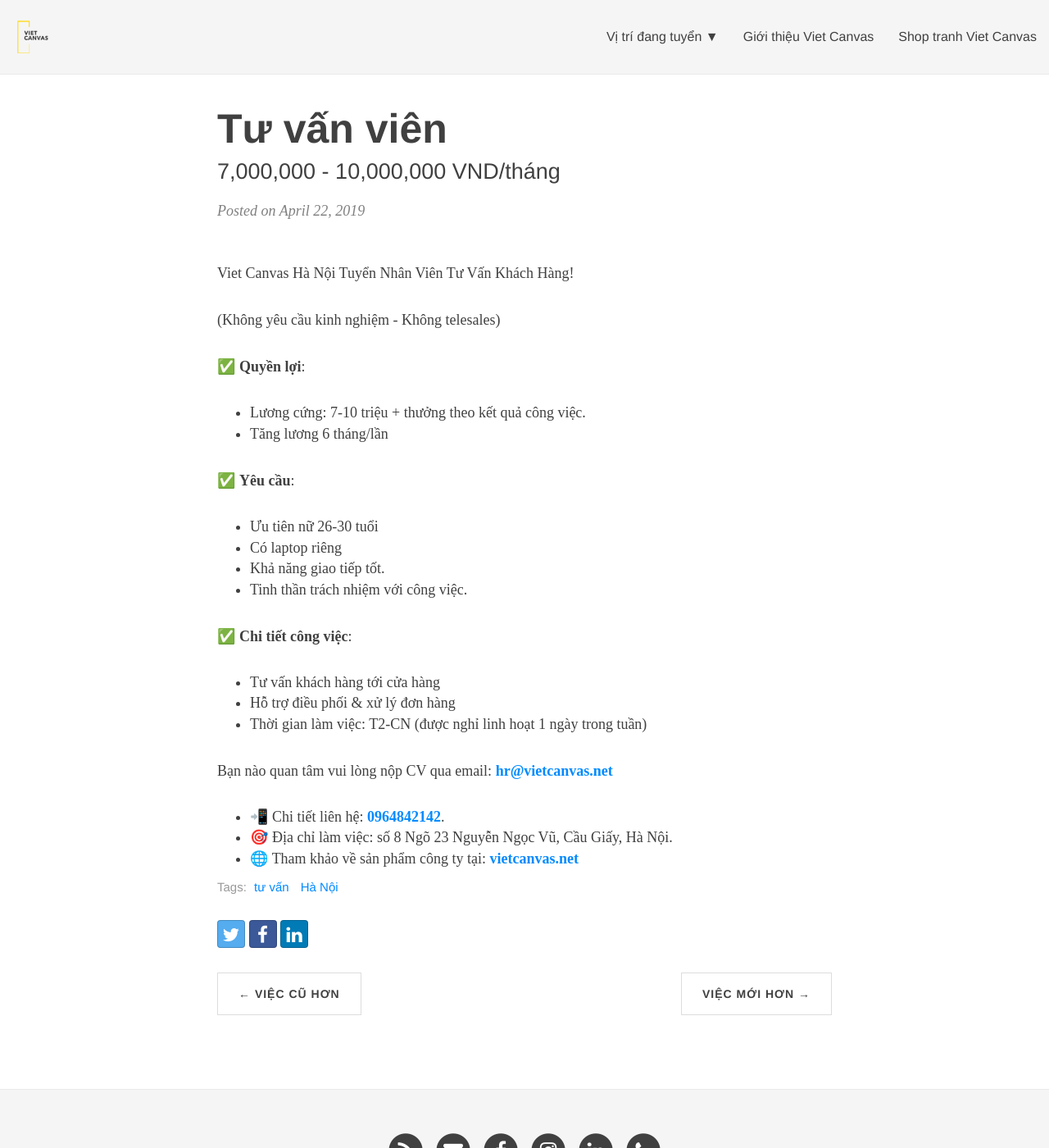
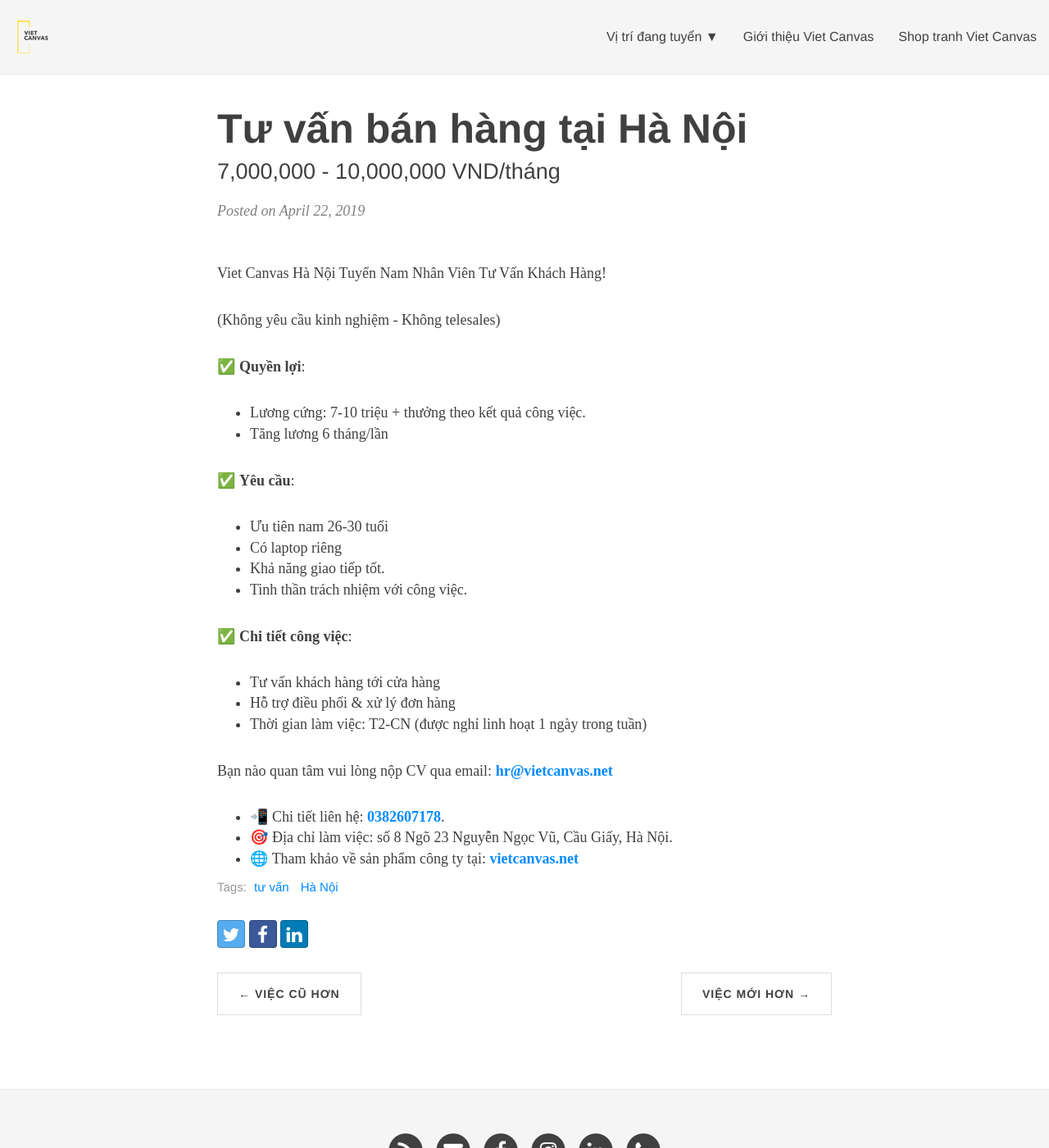
Before and after one commit to Tungtono/vc-jobs, a Jekyll site: the page built from _posts/2019-04-22-tu-van.md, in a window 1280 px wide and 1400 px high. Shown: the whole window at 82% size. Built offline with Jekyll 4.4.1, drawn with Linux system fonts in a browser that asks for light colours; nearby versions of some CDN libraries; some web fonts are replaced.

Commit message:
no message

```diff
--- a/_posts/2019-04-22-tu-van.md
+++ b/_posts/2019-04-22-tu-van.md
@@ -1,6 +1,6 @@
 ---
 layout: post
-title: Tư vấn viên
+title: Tư vấn bán hàng tại Hà Nội
 subtitle: 7,000,000 - 10,000,000 VND/tháng
 tags: [tư vấn, Hà Nội]
 comments: true
@@ -15,7 +15,7 @@ salary: 7 - 10 triệu VND
 
 ---
 
-Viet Canvas Hà Nội Tuyển Nhân Viên Tư Vấn Khách Hàng!
+Viet Canvas Hà Nội Tuyển Nam Nhân Viên Tư Vấn Khách Hàng!
 
 (Không yêu cầu kinh nghiệm - Không telesales)
 
@@ -24,7 +24,7 @@ Viet Canvas Hà Nội Tuyển Nhân Viên Tư Vấn Khách Hàng!
 - Tăng lương 6 tháng/lần
 
 ✅ **Yêu cầu**:
-- Ưu tiên nữ 26-30 tuổi
+- Ưu tiên nam 26-30 tuổi
 - Có laptop riêng
 - Khả năng giao tiếp tốt.
 - Tinh thần trách nhiệm với công việc.
@@ -37,6 +37,6 @@ Viet Canvas Hà Nội Tuyển Nhân Viên Tư Vấn Khách Hàng!
 
 Bạn nào quan tâm vui lòng nộp CV qua email: [**hr@vietcanvas.net**](mailto:hr@vietcanvas.net)
 
-- 📲 Chi tiết liên hệ: [**0964842142**](tel:0964842142).
+- 📲 Chi tiết liên hệ: [**0382607178**](tel:0382607178).
 - 🎯 Địa chỉ làm việc: số 8 Ngõ 23 Nguyễn Ngọc Vũ, Cầu Giấy, Hà Nội.
 - 🌐 Tham khảo về sản phẩm công ty tại: [**vietcanvas.net**](https://vietcanvas.net/)
```
